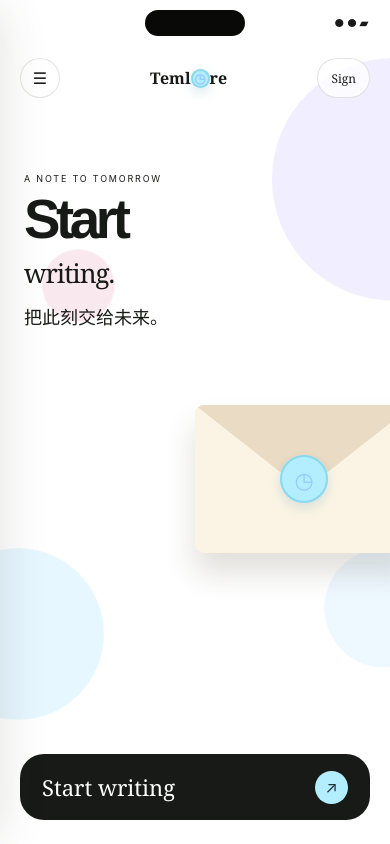
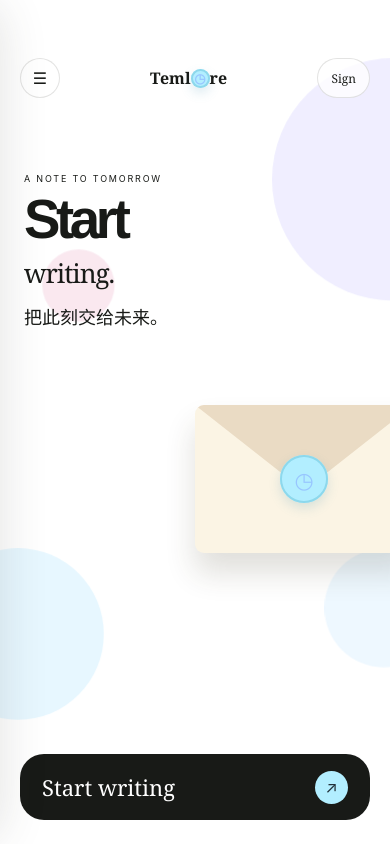
Before and after one commit to yuyj120938/temlore., a React (Vite) app: page / in a window 390 px wide. Built offline with nearby package versions, Linux system fonts and the light colour scheme.

Commit message:
fix: remove phone status decorations

```diff
--- a/src/components/MobileFrame.tsx
+++ b/src/components/MobileFrame.tsx
@@ -1,5 +1,5 @@
 import type { ReactNode } from 'react';
 
 export function MobileFrame({ children, className = '', showTime = true }: { children: ReactNode; className?: string; showTime?: boolean }) {
-  return <section className={`mobile-frame ${className}`}><div className="mobile-island" /><div className="mobile-status">{showTime && <span>9:41</span>}<span className="mobile-signals">● ● ▰</span></div>{children}</section>;
+  return <section className={`mobile-frame ${className}`}><div className="mobile-status">{showTime && <span>9:41</span>}</div>{children}</section>;
 }
--- a/src/styles/global.css
+++ b/src/styles/global.css
@@ -4,9 +4,9 @@ body { background: var(--page-bg); color: var(--ink); font-family: Inter, "PingF
 button, input, textarea { font: inherit; }
 .app-placeholder { min-height: 100vh; display: grid; place-items: center; background: #fff; font-family: Georgia, serif; font-size: 2rem; }
 .mobile-frame { position: relative; width: min(100%, 393px); min-height: 852px; margin: 0 auto; overflow: hidden; border-radius: var(--page-radius); background: var(--page-bg); box-shadow: 0 30px 80px rgba(0,0,0,.2); }
-.mobile-island { position: absolute; z-index: 20; top: 10px; left: 50%; width: 100px; height: 26px; border-radius: 99px; transform: translateX(-50%); background: #090a08; }
+.mobile-island { display: none; }
 .mobile-status { position: absolute; z-index: 19; top: 16px; left: 22px; right: 22px; display: flex; justify-content: space-between; color: var(--ink); font-size: 11px; font-weight: 700; }
-.mobile-status .mobile-signals{margin-left:auto}
+.mobile-status .mobile-signals{display:none}
 .blue-seal { display: inline-grid; place-items: center; flex: 0 0 auto; border-radius: 50%; background: var(--wax); color: var(--clock); box-shadow: inset 0 0 0 2px #8dd8ec, 0 5px 12px rgba(74, 151, 180, .2); }
 .blue-seal > span { line-height: 1; font-family: Georgia, serif; }
 .blue-seal--logo { width: 19px; height: 19px; font-size: 13px; }
```
